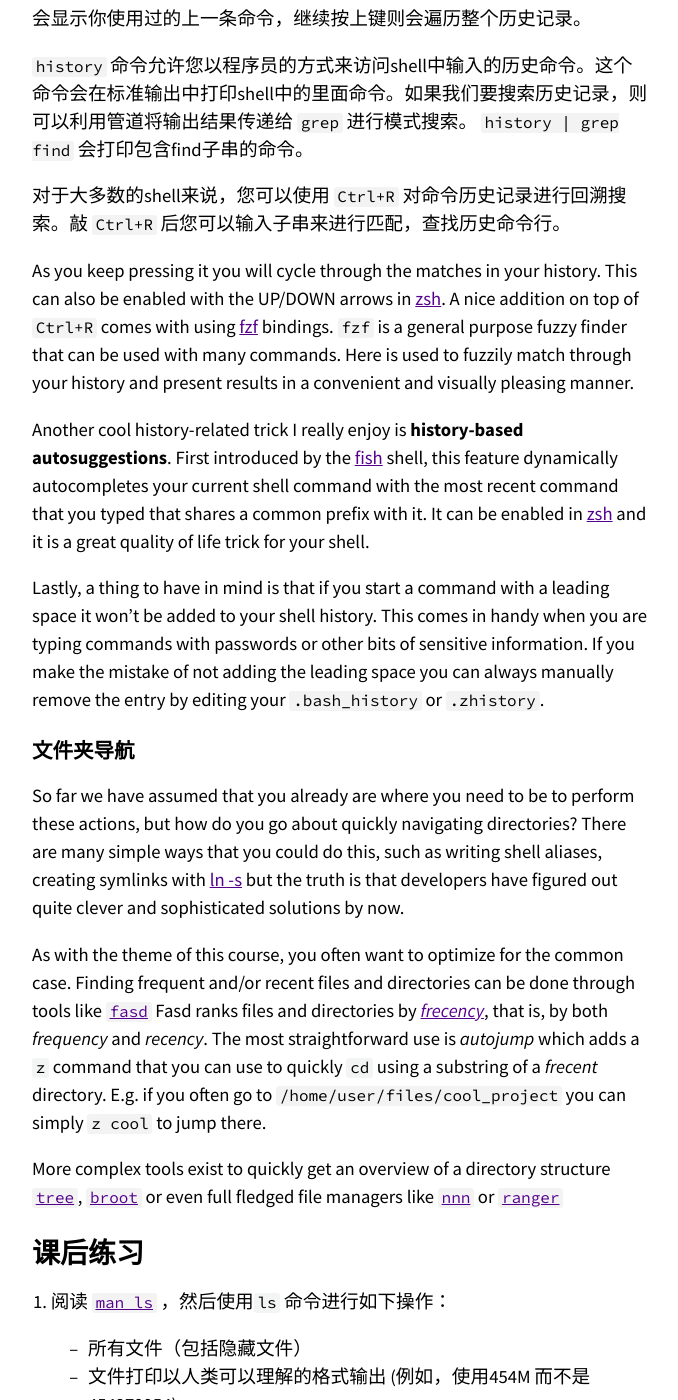
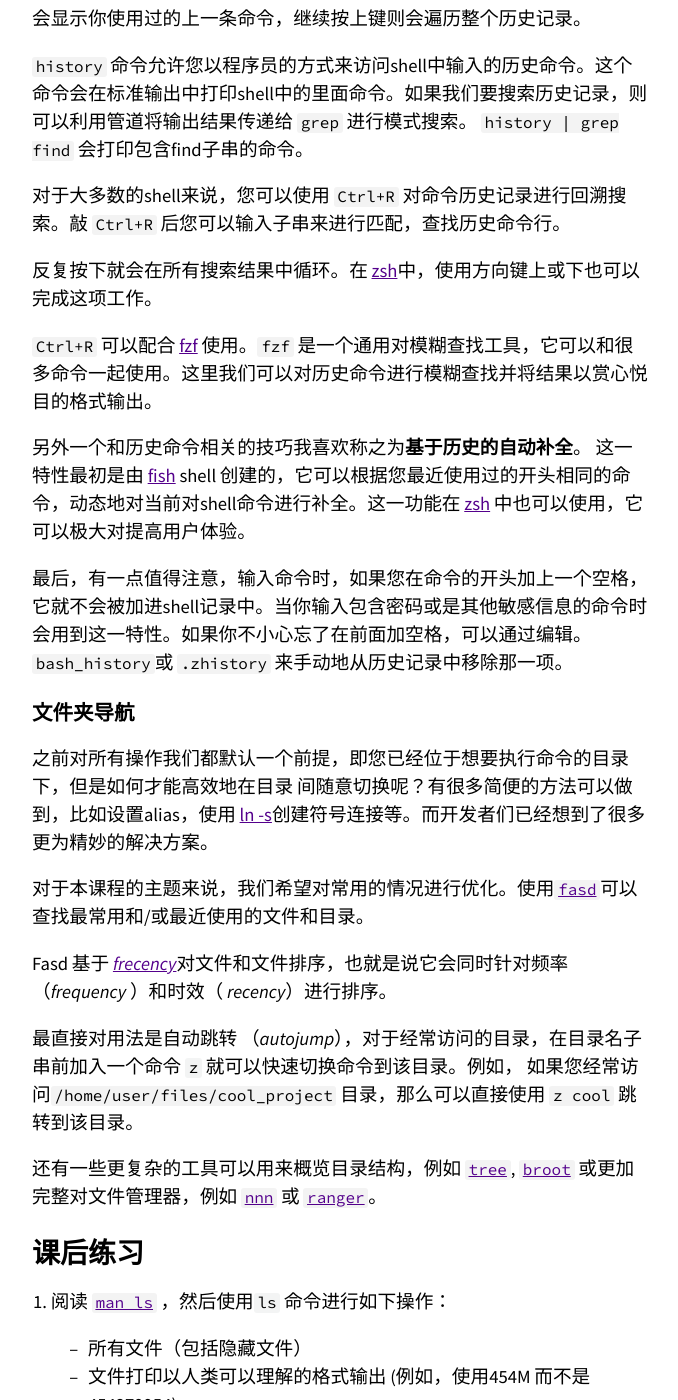
Before and after one commit to missing-semester-cn/missing-semester-cn.github.io, a Jekyll site: the page built from _2020/shell-tools.md, in a window 1280 px wide and 1400 px high, scrolled down 8005 px. Shown: the whole window, without its empty margins (300-978 px from the left). Built offline with Jekyll 4.4.1, drawn with Linux system fonts in a browser that asks for light colours.

Commit message:
add trans status

```diff
--- a/_2020/shell-tools.md
+++ b/_2020/shell-tools.md
@@ -256,32 +256,30 @@ rg --stats PATTERN
 
 对于大多数的shell来说，您可以使用 `Ctrl+R` 对命令历史记录进行回溯搜索。敲 `Ctrl+R` 后您可以输入子串来进行匹配，查找历史命令行。
 
+反复按下就会在所有搜索结果中循环。在 [zsh](https://github.com/zsh-users/zsh-history-substring-search)中，使用方向键上或下也可以完成这项工作。
 
-As you keep pressing it you will cycle through the matches in your history.
-This can also be enabled with the UP/DOWN arrows in [zsh](https://github.com/zsh-users/zsh-history-substring-search).
-A nice addition on top of `Ctrl+R` comes with using [fzf](https://github.com/junegunn/fzf/wiki/Configuring-shell-key-bindings#ctrl-r) bindings.
-`fzf` is a general purpose fuzzy finder that can be used with many commands.
-Here is used to fuzzily match through your history and present results in a convenient and visually pleasing manner.
 
-Another cool history-related trick I really enjoy is **history-based autosuggestions**.
-First introduced by the [fish](https://fishshell.com/) shell, this feature dynamically autocompletes your current shell command with the most recent command that you typed that shares a common prefix with it.
-It can be enabled in [zsh](https://github.com/zsh-users/zsh-autosuggestions) and it is a great quality of life trick for your shell.
+`Ctrl+R` 可以配合 [fzf](https://github.com/junegunn/fzf/wiki/Configuring-shell-key-bindings#ctrl-r) 使用。`fzf` 是一个通用对模糊查找工具，它可以和很多命令一起使用。这里我们可以对历史命令进行模糊查找并将结果以赏心悦目的格式输出。
 
-Lastly, a thing to have in mind is that if you start a command with a leading space it won't be added to your shell history.
-This comes in handy when you are typing commands with passwords or other bits of sensitive information.
-If you make the mistake of not adding the leading space you can always manually remove the entry by editing your `.bash_history` or `.zhistory`.
+另外一个和历史命令相关的技巧我喜欢称之为**基于历史的自动补全**。
+这一特性最初是由 [fish](https://fishshell.com/) shell 创建的，它可以根据您最近使用过的开头相同的命令，动态地对当前对shell命令进行补全。这一功能在 [zsh](https://github.com/zsh-users/zsh-autosuggestions) 中也可以使用，它可以极大对提高用户体验。
+
+最后，有一点值得注意，输入命令时，如果您在命令的开头加上一个空格，它就不会被加进shell记录中。当你输入包含密码或是其他敏感信息的命令时会用到这一特性。如果你不小心忘了在前面加空格，可以通过编辑。`bash_history`或 `.zhistory` 来手动地从历史记录中移除那一项。
+
+
 
 ## 文件夹导航
 
-So far we have assumed that you already are where you need to be to perform these actions, but how do you go about quickly navigating directories?
-There are many simple ways that you could do this, such as writing shell aliases, creating symlinks with [ln -s](http://man7.org/linux/man-pages/man1/ln.1.html) but the truth is that developers have figured out quite clever and sophisticated solutions by now.
+之前对所有操作我们都默认一个前提，即您已经位于想要执行命令的目录下，但是如何才能高效地在目录
+间随意切换呢？有很多简便的方法可以做到，比如设置alias，使用 [ln -s](http://man7.org/linux/man-pages/man1/ln.1.html)创建符号连接等。而开发者们已经想到了很多更为精妙的解决方案。
 
-As with the theme of this course, you often want to optimize for the common case.
-Finding frequent and/or recent files and directories can be done through tools like [`fasd`](https://github.com/clvv/fasd)
-Fasd ranks files and directories by [_frecency_](https://developer.mozilla.org/en/The_Places_frecency_algorithm), that is, by both _frequency_ and _recency_.
-The most straightforward use is _autojump_ which adds a `z` command that you can use to quickly `cd` using a substring of a _frecent_ directory. E.g. if you often go to `/home/user/files/cool_project` you can simply `z cool` to jump there.
+对于本课程的主题来说，我们希望对常用的情况进行优化。使用[`fasd`](https://github.com/clvv/fasd)可以查找最常用和/或最近使用的文件和目录。
 
-More complex tools exist to quickly get an overview of a directory structure [`tree`](https://linux.die.net/man/1/tree), [`broot`](https://github.com/Canop/broot) or even full fledged file managers like [`nnn`](https://github.com/jarun/nnn) or [`ranger`](https://github.com/ranger/ranger)
+Fasd 基于 [_frecency_](https://developer.mozilla.org/en/The_Places_frecency_algorithm)对文件和文件排序，也就是说它会同时针对频率（_frequency_ ）和时效（ _recency_）进行排序。
+
+最直接对用法是自动跳转 （_autojump_），对于经常访问的目录，在目录名子串前加入一个命令 `z` 就可以快速切换命令到该目录。例如， 如果您经常访问`/home/user/files/cool_project` 目录，那么可以直接使用 `z cool` 跳转到该目录。
+
+还有一些更复杂的工具可以用来概览目录结构，例如 [`tree`](https://linux.die.net/man/1/tree), [`broot`](https://github.com/Canop/broot) 或更加完整对文件管理器，例如 [`nnn`](https://github.com/jarun/nnn) 或 [`ranger`](https://github.com/ranger/ranger)。
 
 # 课后练习
 
```
Also changed, not shown: other parts of _2020/shell-tools.md (+1 -1 lines).
